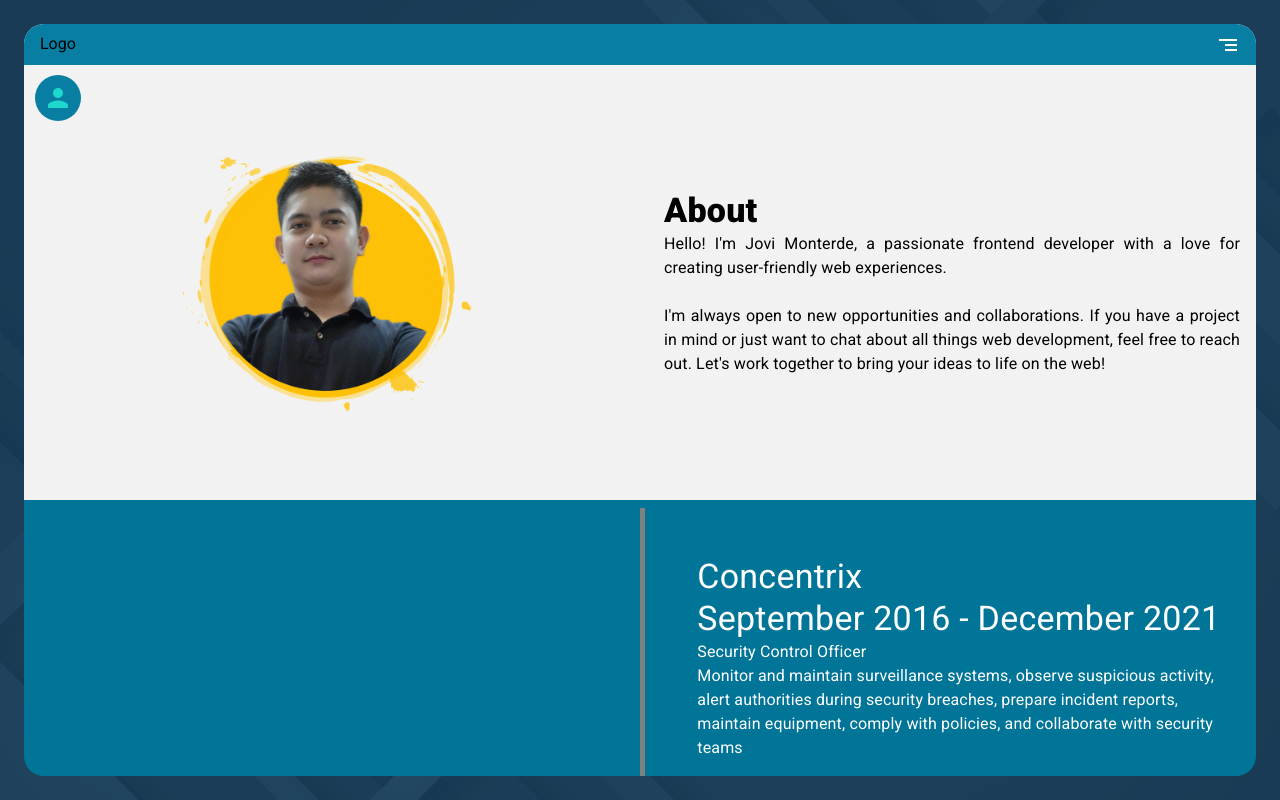
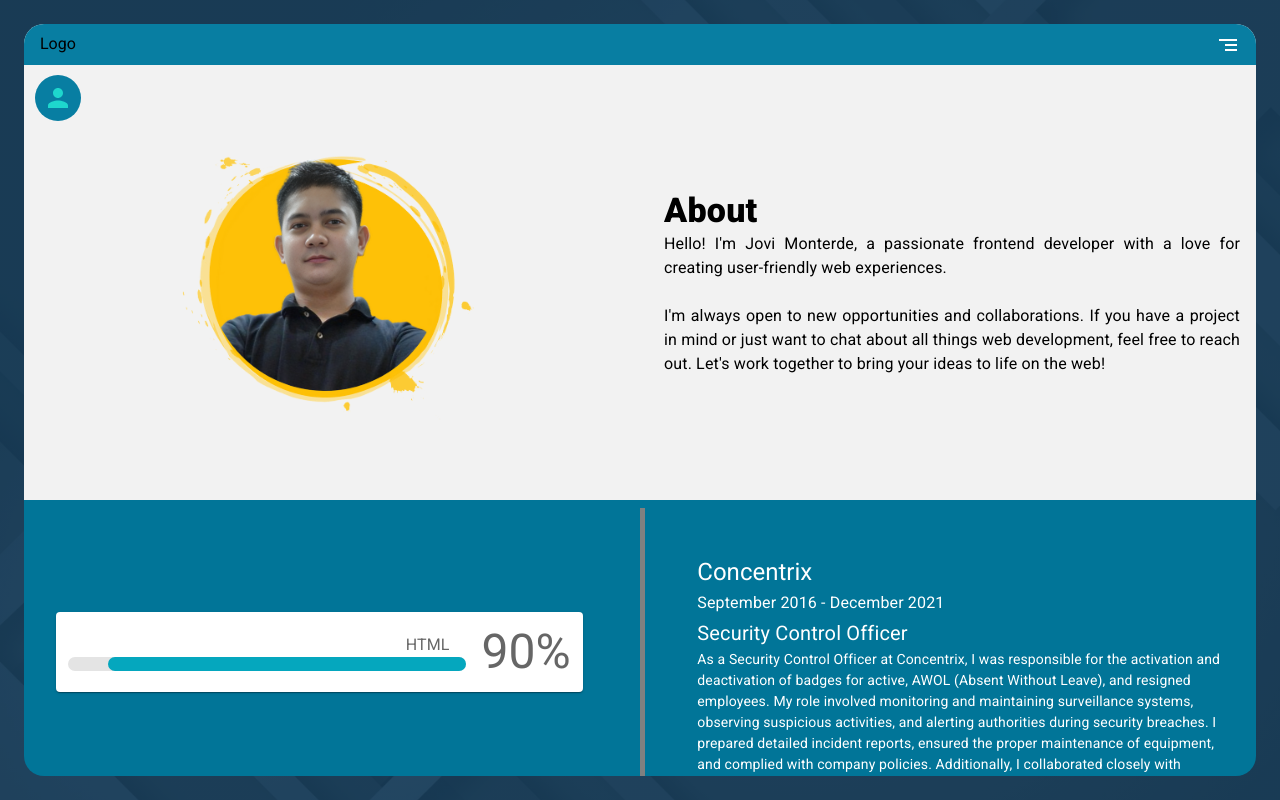
Before and after one commit to JovinoBironMonterde/portfolio-v2, a Next.js app: page /pages/about in a window 1280 px wide. Built offline with nearby package versions, Linux system fonts and the light colour scheme.

Commit message:
done New updates

```diff
--- a/app/components/AppBar.jsx
+++ b/app/components/AppBar.jsx
@@ -29,9 +29,6 @@ function AppBar() {
     <header>
       <nav>
         <Box sx={{width: '100%',display: 'flex', justifyContent: 'space-between', px:4, py:1}}>
-          <Box sx={{width: '100%'}}>
-          dfdf
-          </Box>
           <Box>
             <Link
               href="../pages/home"
--- a/app/pages/about/component/Experience.jsx
+++ b/app/pages/about/component/Experience.jsx
@@ -1,4 +1,4 @@
-import { Typography, Box } from '@mui/material';
+import { Typography, Box, Chip  } from '@mui/material';
 import React from 'react';
 import './../../../assets/css/globals.css';
 import RevealAnimation from '@/app/components/RevealAnimation';
@@ -7,37 +7,59 @@ function Experience() {
   return (
     <div>
       <Box>
-        <Box sx={{ mb: 8, color: '#fff' }} className="reveal active fade-bottom">
-          <Typography variant="h4">Concentrix</Typography>
-          <Typography variant="h4">September 2016 - December 2021</Typography>
-          <Typography>Security Control Officer</Typography>
-          <Typography>
-            Monitor and maintain surveillance systems, observe suspicious activity, alert authorities during security breaches, prepare incident reports, maintain equipment, comply with policies, and collaborate with security teams
+        <Box sx={{ mb: 4, color: '#fff' }} className="reveal active fade-bottom">
+          <Typography variant="h5">Concentrix</Typography>
+          <Typography variant="subtitle1">September 2016 - December 2021</Typography>
+          <Typography variant="h6">Security Control Officer</Typography>
+          <Typography sx={{fontSize: 14}}>
+            As a Security Control Officer at Concentrix, I was responsible for the activation and deactivation of badges for active, AWOL (Absent Without Leave), and resigned employees. My role involved monitoring and maintaining surveillance systems, observing suspicious activities, and alerting authorities during security breaches. I prepared detailed incident reports, ensured the proper maintenance of equipment, and complied with company policies. Additionally, I collaborated closely with security teams to enhance overall safety protocols and address any potential fraud or threats effectively.
           </Typography>
+          {/* <Chip label="Active"  color="success" sx={{ mt: 1 }}/> */}
+          {/* <Chip label="Resigned" color="error" sx={{ mt: 2 }} /> */}
         </Box>
-        <Box sx={{ mb: 8, color: '#fff' }} className="reveal fade-bottom">
-          <Typography variant="h4">Concentrix</Typography>
-          <Typography>September 2016 - December 2021</Typography>
-          <Typography>Security Control Officer</Typography>
-          <Typography>
-            Monitor and maintain surveillance systems, observe suspicious activity, alert authorities during security breaches, prepare incident reports, maintain equipment, comply with policies, and collaborate with security teams
+
+         <Box sx={{ mb: 4, color: '#fff' }} className="reveal active fade-bottom">
+          <Typography variant="h5">Automation and Security, Inc.</Typography>
+          <Typography variant="subtitle1">September 2022 - November 2022</Typography>
+          <Typography variant="h6">Office Admin</Typography>
+          <Typography sx={{fontSize: 14}}>
+            Maintain organized and up-to-date files, documents, and records related to the company's operations, including customer orders, invoices, and contracts.
           </Typography>
+          {/* <Chip label="Active"  color="success" sx={{ mt: 1 }}/> */}
+          {/* <Chip label="Resigned" color="error" sx={{ mt: 2 }} /> */}
         </Box>
-        <Box sx={{ mb: 8, color: '#fff' }} className="reveal fade-bottom">
-          <Typography variant="h4">Concentrix</Typography>
-          <Typography>September 2016 - December 2021</Typography>
-          <Typography>Security Control Officer</Typography>
-          <Typography>
-            Monitor and maintain surveillance systems, observe suspicious activity, alert authorities during security breaches, prepare incident reports, maintain equipment, comply with policies, and collaborate with security teams
+
+        <Box sx={{ mb: 4, color: '#fff' }} className="reveal active fade-bottom">
+          <Typography variant="h5">Telmo Solution</Typography>
+          <Typography variant="subtitle1">September 2016 - December 2021</Typography>
+          <Typography variant="h6">Security Control Officer</Typography>
+          <Typography sx={{fontSize: 14}}>
+          Take design mockups and translate them into clean, responsive, and pixel-perfect web interfaces. Write well-structured HTML, CSS, and JavaScript code to ensure smooth integration with backend systems.
           </Typography>
+          {/* <Chip label="Active"  color="success" sx={{ mt: 1 }}/> */}
+          {/* <Chip label="Resigned" color="error" sx={{ mt: 2 }} /> */}
         </Box>
-        <Box sx={{ mb: 8, color: '#fff' }} className="reveal fade-bottom">
-          <Typography variant="h4">Concentrix</Typography>
-          <Typography>September 2016 - December 2021</Typography>
-          <Typography>Security Control Officer</Typography>
-          <Typography>
-            Monitor and maintain surveillance systems, observe suspicious activity, alert authorities during security breaches, prepare incident reports, maintain equipment, comply with policies, and collaborate with security teams
+
+         <Box sx={{ mb: 4, color: '#fff' }} className="reveal active fade-bottom">
+          <Typography variant="h5">Mimnu (Hybrid)</Typography>
+          <Typography variant="subtitle1">May 2023 - May 2024</Typography>
+          <Typography variant="h6">Front-End Web Developer</Typography>
+          <Typography sx={{fontSize: 14}}>
+          My role at Mimnu, an e-commerce site, I am responsible for designing each webpage with a strong emphasis on creating interactive and engaging user experiences. Additionally, I ensure that these designs are seamlessly integrated into a mobile-responsive format, guaranteeing optimal functionality across various devices and enhancing the overall usability of the website.
           </Typography>
+          {/* <Chip label="Active"  color="success" sx={{ mt: 1 }}/> */}
+          {/* <Chip label="Resigned" color="error" sx={{ mt: 2 }} /> */}
+        </Box>
+
+        <Box sx={{ mb: 4, color: '#fff' }} className="reveal active fade-bottom">
+          <Typography variant="h5">Lolita Heights Hotel</Typography>
+          <Typography variant="subtitle1">March 2024 - August 2024</Typography>
+          <Typography variant="h6">Property Management System(PMS)</Typography>
+          <Typography sx={{fontSize: 14}}>
+            Built a Property Management System using React.js and Material-UI (MUI). Developed features like Check-in/Check-out, online booking, employee scheduling, payroll, and biometric attendance tracking. Designed responsive UIs, integrated RESTful APIs, and collaborated with backend teams to optimize performance. Delivered a scalable, user-friendly solution that enhanced operational efficiency.
+          </Typography>
+          {/* <Chip label="Active"  color="success" sx={{ mt: 1 }}/> */}
+          {/* <Chip label="Resigned" color="error" sx={{ mt: 2 }} /> */}
         </Box>
       </Box>
     </div>
--- a/app/pages/about/component/Skills.jsx
+++ b/app/pages/about/component/Skills.jsx
@@ -7,14 +7,15 @@ const OuterBar = {
   width: '100%',
   height: '14px',
   marginRight: '10px',
-  background: 'gray',
+  background: '#E4E4E4',
   borderRadius: '25px',
 };
 
 const InnerBarStyles = {
   position: 'absolute',
   height: '14px',
-  background: 'green',
+  // background: 'green',
+  background: '#05a7be',
   borderRadius: '25px',
   transition: 'width 1s ease-in-out',
   right: {md: 0, xs:'unset', xl: '0'},
@@ -31,15 +32,21 @@ const Item = styled(Paper)(({ theme }) => ({
   ...theme.typography.body2,
   padding: theme.spacing(1.5),
   color: theme.palette.text.secondary,
-  marginBottom: '24px',
+  marginBottom: '44px',
 }));
 
 function Skills() {
   const skillsData = [
-    { id: 1, name: 'HTML', targetPercentage: 80 },
-    { id: 2, name: 'CSS', targetPercentage: 70 },
-    { id: 3, name: 'JavaScript', targetPercentage: 90 },
-    { id: 4, name: 'React', targetPercentage: 75 },
+    { id: 1, name: 'HTML', targetPercentage: 90 },
+    { id: 2, name: 'CSS', targetPercentage: 90 },
+    { id: 2, name: 'Tailwind', targetPercentage: 80 },
+    { id: 2, name: 'Bootstrap', targetPercentage: 80 },
+    { id: 2, name: 'Material UI', targetPercentage: 80 },
+    { id: 3, name: 'JavaScript', targetPercentage: 70 },
+    { id: 4, name: 'jQuery', targetPercentage: 70 },
+    { id: 4, name: 'React/Next', targetPercentage: 65 },
+    // { id: 4, name: 'Git', targetPercentage: 80 },
+    // { id: 4, name: 'React', targetPercentage: 70 },
   ];
 
   return (
@@ -97,18 +104,39 @@ function SkillItem({ name, targetPercentage }) {
   };
 
   return (
-    <Box ref={skillRef}>
+    <Box ref={skillRef} className='reveal active fade-left'>
       <Item>
-        <Box sx={{ display: 'flex', alignItems: 'center' }}>
+        <Box sx={{ display: 'flex', alignItems: 'center' }} >
           <Box sx={{ width: '100%' }}>
             <Typography sx={{ ...TitleStyles, pr: 2 }}>{name}</Typography>
             <Box sx={OuterBar}>
               <Box sx={{ ...InnerBarStyles, width }} />
             </Box>
           </Box>
-          <Typography variant="h3" sx={{ ml: 2 }}>
-            {percentage}%
-          </Typography>
+          <Typography
+              variant="h3"
+              sx={{
+                ml: 2,
+                // background: (() => {
+                //   if (percentage <= 20) {
+                //     return "linear-gradient(90deg, rgba(139, 0, 0, 1), rgba(0, 0, 0, 1))"; // Dark Red to Black
+                //   } else if (percentage <= 40) {
+                //     return "linear-gradient(90deg, rgba(255, 140, 0, 1), rgba(0, 0, 0, 1))"; // Dark Orange to Black
+                //   } else if (percentage <= 60) {
+                //     return "linear-gradient(90deg, rgba(204, 204, 0, 1), rgba(0, 0, 0, 1))"; // Dark Yellow to Black
+                //   } else if (percentage <= 80) {
+                //     return "linear-gradient(90deg, rgba(107, 142, 35, 1), rgba(0, 0, 0, 1))"; // Dark Olive Green to Black
+                //   } else {
+                //     return "linear-gradient(90deg, rgba(0, 100, 0, 1), rgba(0, 0, 0, 1))"; // Dark Green to Black
+                //   }
+                // })(),
+                // WebkitBackgroundClip: "text",
+                // WebkitTextFillColor: "transparent",
+              }}
+            >
+              {percentage}%
+            </Typography>
+
         </Box>
       </Item>
     </Box>
--- a/app/pages/profession/page.jsx
+++ b/app/pages/profession/page.jsx
@@ -1,9 +1,62 @@
-import React from 'react'
+"use client";
+import React from 'react';
+import { usePathname } from 'next/navigation';
+import Link from 'next/link';
+import {Box, Paper, Grid} from '@mui/material'
+import { BorderBottom } from '@mui/icons-material';
+import { styled } from '@mui/material/styles';
 
 function page() {
+  const pathname = usePathname(); // Get the current path
+
+  const activeStyle = {
+    // backgroundColor: '#0070f3',
+    borderBottom: '2px solid orange', // Corrected from 'BorderBottom'
+    color: 'orange',
+    padding: '5px 10px',
+    borderRadius: '5px',
+    textDecoration: 'none',
+  };
+
+
+  const defaultStyle = {
+    BorderBottom: '2px solid transparent',
+    padding: '5px 10px',
+    textDecoration: 'none',
+    color: '#fff',
+  };
+
+  const Item = styled(Paper)(({ theme }) => ({
+    backgroundColor: '#fff',
+    ...theme.typography.body2,
+    padding: theme.spacing(1),
+    textAlign: 'center',
+    color: theme.palette.text.secondary,
+    ...theme.applyStyles('dark', {
+      backgroundColor: '#1A2027',
+    }),
+  }));
+
   return (
     <div>
-      sdsd
+      {/* sdsd
+      <Link href="../pages/about" style={pathname === '/pages/about' ? activeStyle : defaultStyle} >
+       About
+      </Link> */}
+      <Box sx={{ flexGrow: 1,p:4 }}>
+      <Grid container spacing={3}>
+        <Grid item xs={12} md={6} xl={6}>
+          <Item>
+            <Box sx={{ height: '350px'}}>
+              as
+            </Box>
+          </Item>
+        </Grid>
+        <Grid item xs={12} md={6} xl={6}>
+          <Item>sdsa</Item>
+        </Grid>
+      </Grid>
+    </Box>
     </div>
   )
 }
```
Also changed, not shown: app/pages/profession/component/DetailsModal.jsx (added, +50 -0 lines).
